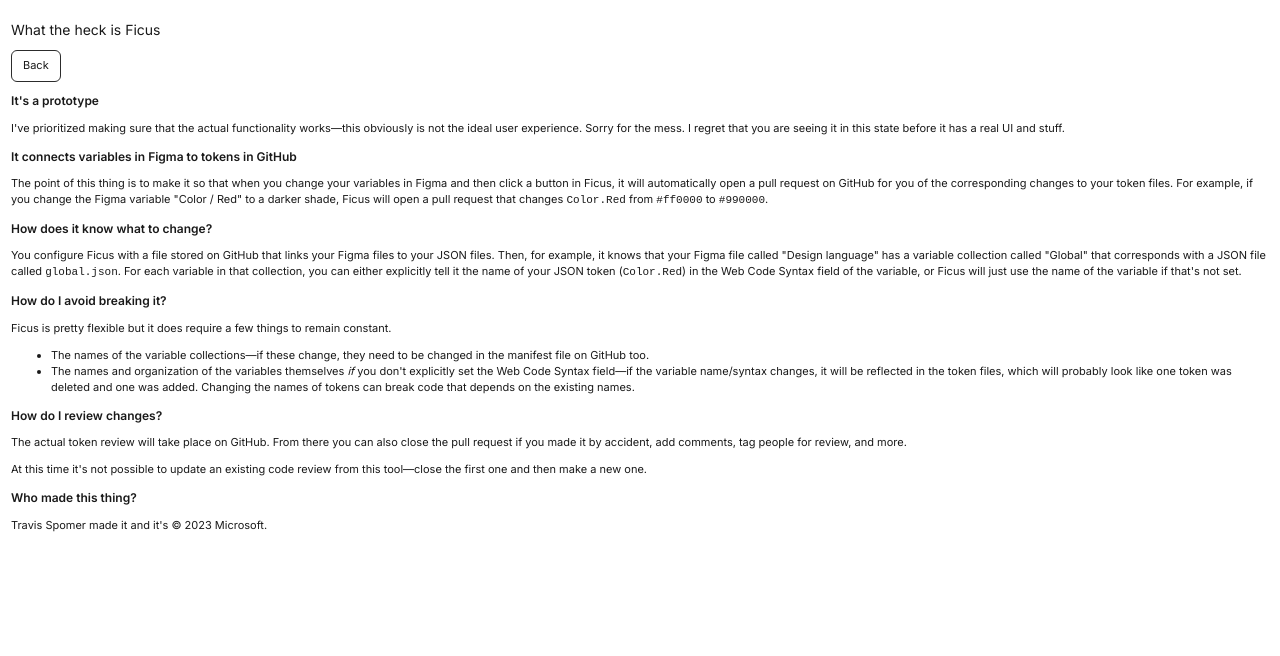
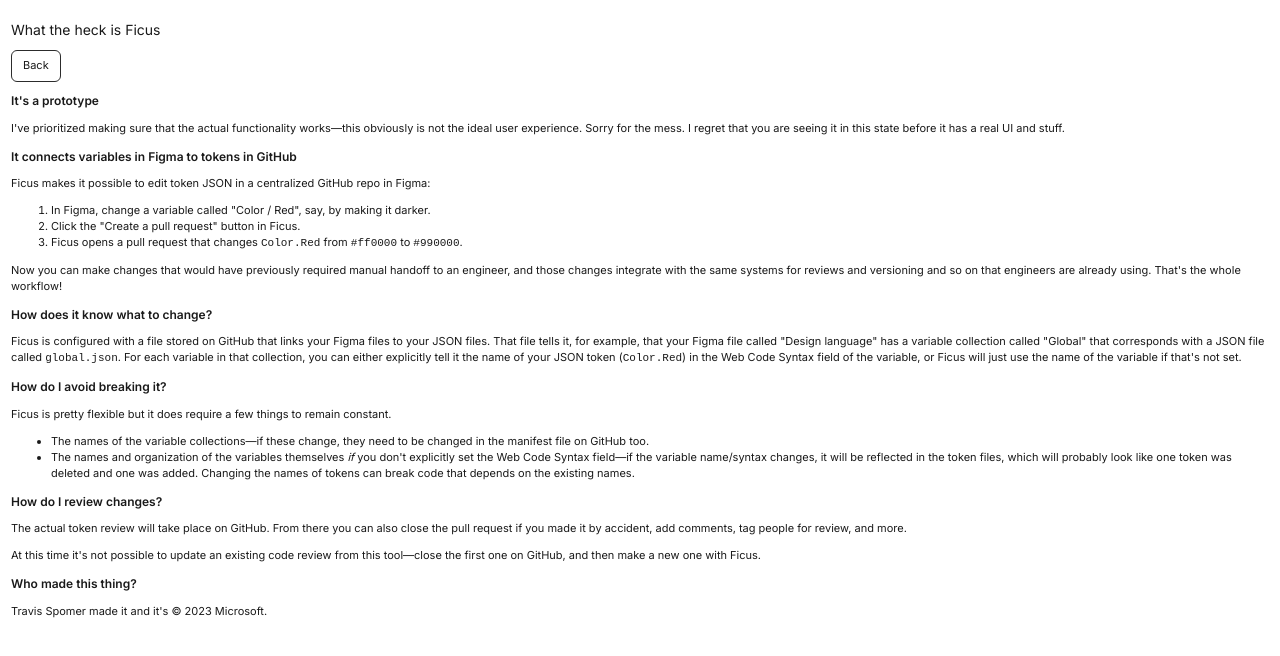
Before and after one commit to microsoft/ficus, a Next.js app: page /help in a window 1280 px wide. Shown: the top 656 px of the page. Built offline with nearby package versions, Linux system fonts and the light colour scheme.

Commit message:
A few more help updates

```diff
--- a/src/app/help/page.tsx
+++ b/src/app/help/page.tsx
@@ -26,15 +26,18 @@
 				the mess. I regret that you are seeing it in this state before it has a real UI and stuff.
 			</p>
 			<h2>It connects variables in Figma to tokens in GitHub</h2>
+			<p>Ficus makes it possible to edit token JSON in a centralized GitHub repo in Figma:</p>
+			<ol>
+				<li>In Figma, change a variable called "Color / Red", say, by making it darker.</li>
+				<li>Click the "Create a pull request" button in Ficus.</li>
+				<li>Ficus opens a pull request that changes <code>Color.Red</code> from <code>#ff0000</code> to <code>#990000</code>.</li>
+			</ol>
 			<p>
-				The point of this thing is to make it so that when you change your variables in Figma and then click a button in Ficus, it
-				will automatically open a pull request on GitHub for you of the corresponding changes to your token files. For example, if
-				you change the Figma variable "Color / Red" to a darker shade, Ficus will open a pull request that changes{" "}
-				<code>Color.Red</code> from <code>#ff0000</code> to <code>#990000</code>.
+				Now you can make changes that would have previously required manual handoff to an engineer, and those changes integrate with the same systems for reviews and versioning and so on that engineers are already using. That's the whole workflow!
 			</p>
 			<h2>How does it know what to change?</h2>
 			<p>
-				You configure Ficus with a file stored on GitHub that links your Figma files to your JSON files. Then, for example, it knows
+				Ficus is configured with a file stored on GitHub that links your Figma files to your JSON files. That file tells it, for example,
 				that your Figma file called "Design language" has a variable collection called "Global" that corresponds with a JSON file
 				called <code>global.json</code>. For each variable in that collection, you can either explicitly tell it the name of your
 				JSON token (<code>Color.Red</code>) in the Web Code Syntax field of the variable, or Ficus will just use the name of the
@@ -56,7 +59,7 @@
 				accident, add comments, tag people for review, and more.
 			</p>
 			<p>
-				At this time it's not possible to update an existing code review from this tool—close the first one and then make a new one.
+				At this time it's not possible to update an existing code review from this tool—close the first one on GitHub, and then make a new one with Ficus.
 			</p>
 			<h2>Who made this thing?</h2>
 			<p>Travis Spomer made it and it's © 2023 Microsoft.</p>
--- a/src/components/Settings.tsx
+++ b/src/components/Settings.tsx
@@ -26,7 +26,7 @@
 
 	return (
 		<section>
-			<h1>Settings</h1>
+			<h1>Ficus: Login and settings</h1>
 			<p>Settings will be stored only on this device.</p>
 			<div className={styles.vertical}>
 				<p>
```
